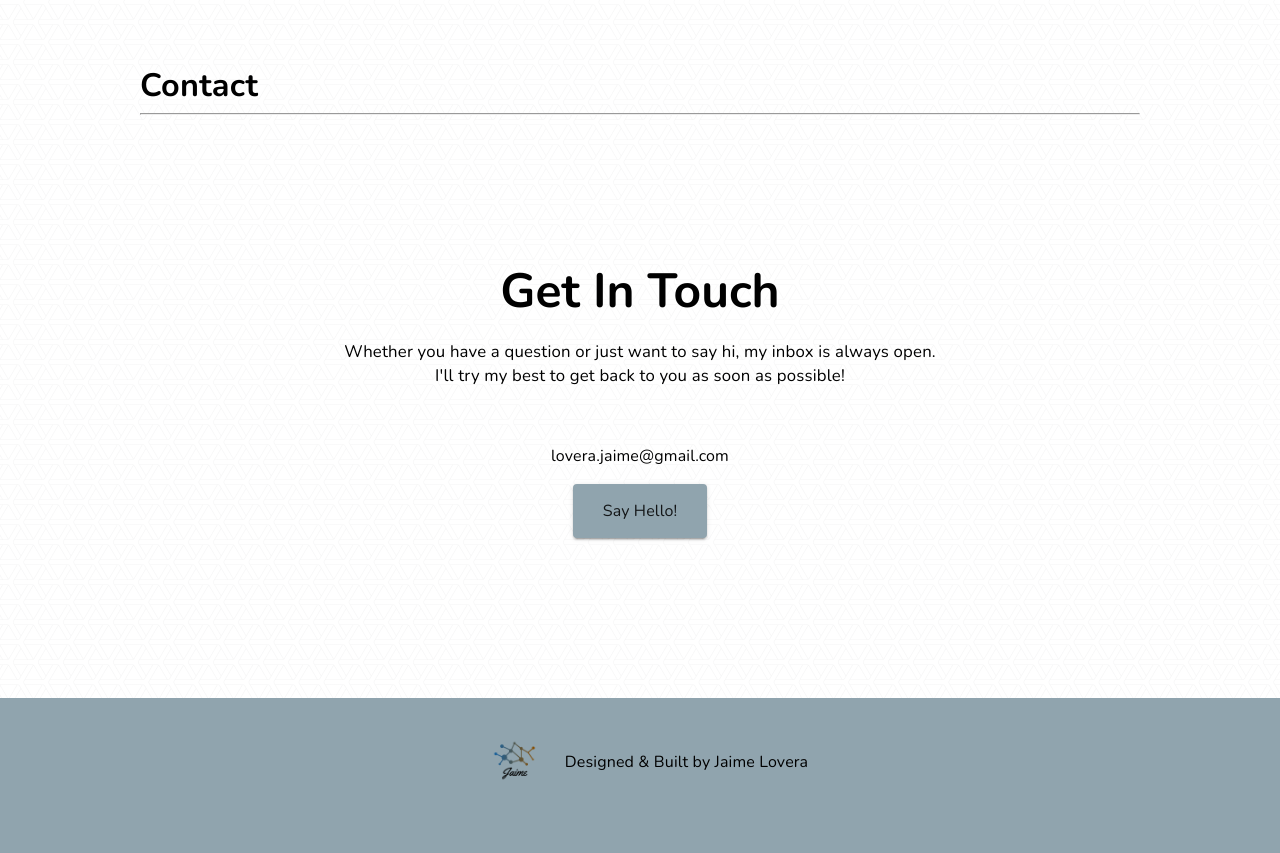
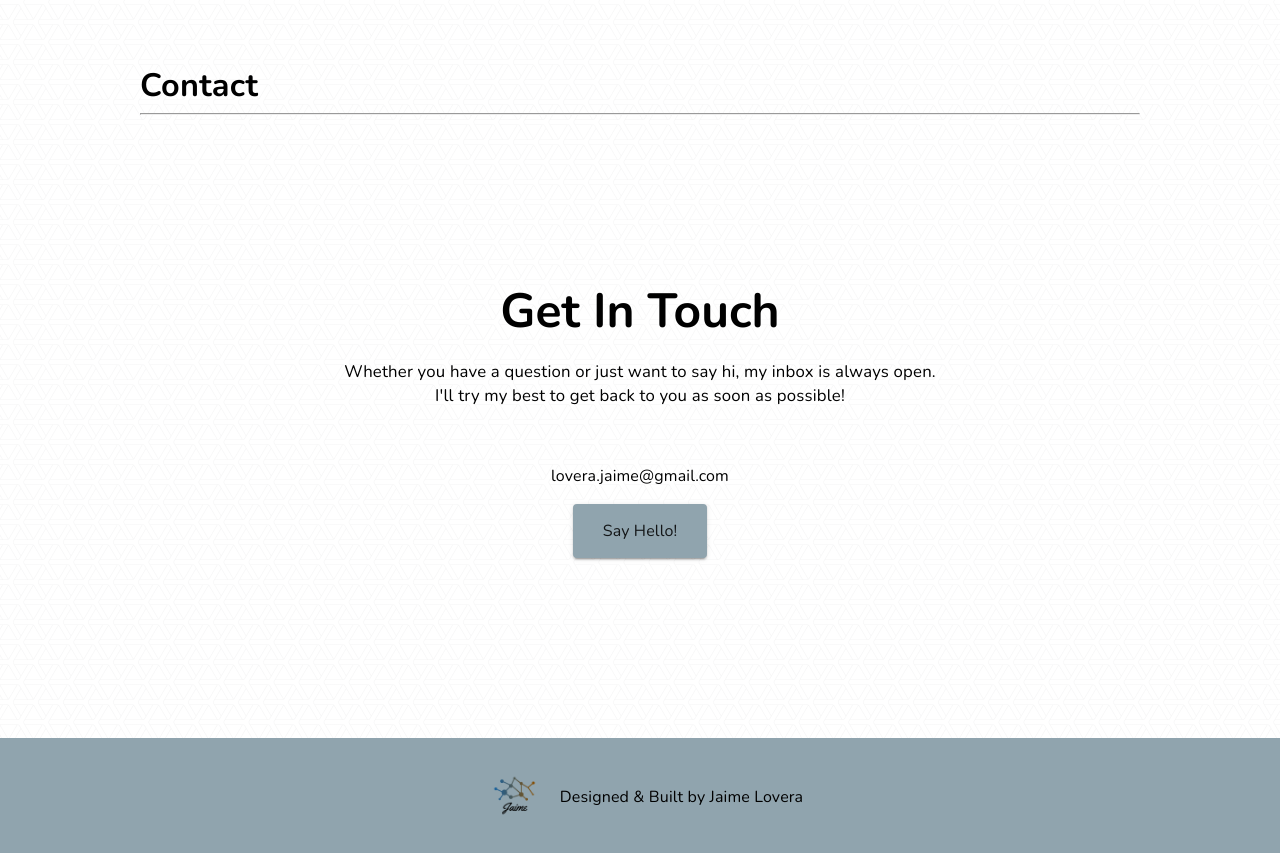
Before and after one commit to jaimelovera/online-portfolio-v3, a React (Create React App) app: page / in a window 1280 px wide. Shown: the part 2900-3753 px from the top of the page. Before the commit the page ends 3727 px from the top, so only its background shows below. Built offline with nearby package versions, Linux system fonts and the light colour scheme.

Commit message:
changed footer grid layout. when collapsed, logo image goes on bottom

```diff
--- a/src/components/layout/Navbar.js
+++ b/src/components/layout/Navbar.js
@@ -26,7 +26,7 @@ const styles = (theme) => ({
     margin: "0 20px 0 20px",
   },
   logoImg: {
-    height: 56,
+    height: 50,
     width: "auto",
     MozTransition: "all 0.2s ease-in",
     OTransition: "all 0.2s ease-in",
--- a/src/components/sections/contact/Contact.js
+++ b/src/components/sections/contact/Contact.js
@@ -11,7 +11,7 @@ const styles = (theme) => ({
   ...theme.globalStyles,
   sectionContainer: {},
   contactContainer: {
-    padding: "140px 0",
+    padding: "160px 0",
     margin: "0 auto",
     maxWidth: 600,
   },
--- a/src/components/sections/footer/Footer.js
+++ b/src/components/sections/footer/Footer.js
@@ -26,7 +26,7 @@ const styles = (theme) => ({
   },
   footerLinkIcon: {
     fontSize: "2em",
-    margin: "40px 12px 12px 12px",
+    margin: "40px 12px 40px 12px",
     position: "relative",
     transition: "top linear 0.2s",
     "&:hover": {
@@ -34,7 +34,7 @@ const styles = (theme) => ({
     },
   },
   logoImg: {
-    padding: 20,
+    padding: 15,
     height: 45,
     width: "auto",
     MozTransition: "all 0.2s ease-in",
@@ -71,12 +71,13 @@ function Footer(props) {
             </Grid>
           </Hidden>
           <Grid item xs={12}>
-            <Grid container justify="center" alignItems="center" spacing={1}>
-              <Grid item>
-                <a href="/">
-                  <img src={logoImg} alt="Logo" className={classes.logoImg} />
-                </a>
-              </Grid>
+            <Grid
+              container
+              direction="row-reverse"
+              justify="center"
+              alignItems="center"
+              spacing={1}
+            >
               <Grid item>
                 <MyHoverLink
                   href={projectGitHubLink}
@@ -85,6 +86,11 @@ function Footer(props) {
                 >
                   Designed & Built by Jaime Lovera
                 </MyHoverLink>
+              </Grid>
+              <Grid item>
+                <a href="/">
+                  <img src={logoImg} alt="Logo" className={classes.logoImg} />
+                </a>
               </Grid>
             </Grid>
           </Grid>
```
